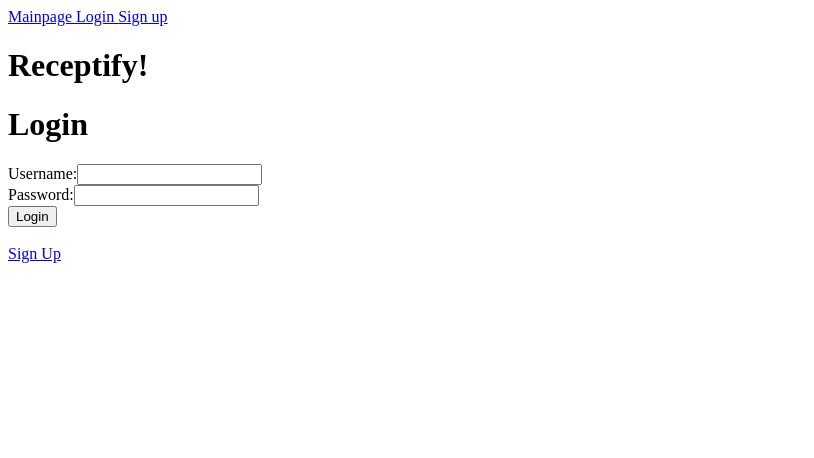
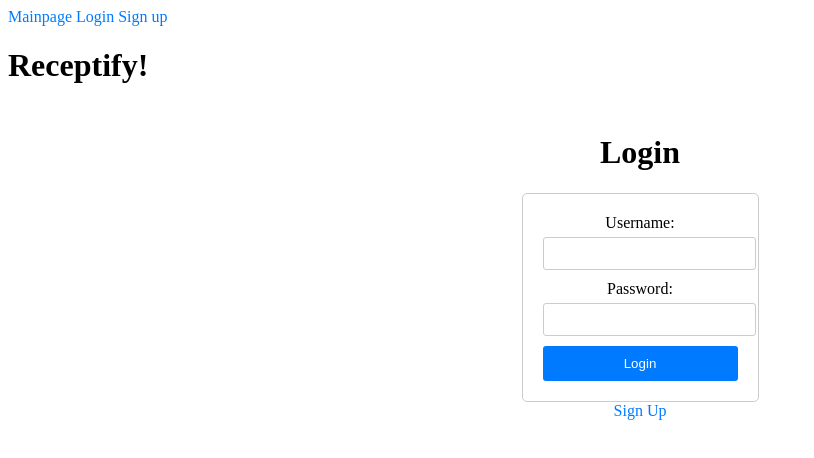
Before and after one commit to JuhoSiitonen/Receptify, a React (Vite) app in the folder frontend/: page /login in a window 1280 px wide. Shown: the top 458 px of the page, without its empty margins (0-814 px from the left). Built offline with nearby package versions, Linux system fonts and the light colour scheme; no server answers.

Commit message:
Login form css!

```diff
--- /dev/null
+++ b/frontend/src/components/Login.css
@@ -0,0 +1,58 @@
+.login-container {
+    text-align: center;
+    margin-top: 50px;
+}
+
+.login-form {
+    display: inline-block;
+    border: 1px solid #ccc;
+    padding: 20px;
+    border-radius: 5px;
+}
+
+.login-form div {
+    margin-bottom: 10px;
+}
+
+.login-form label {
+    display: block;
+    margin-bottom: 5px;
+}
+
+.login-form input {
+    width: 100%;
+    padding: 8px;
+    border: 1px solid #ccc;
+    border-radius: 3px;
+}
+
+.login-form button {
+    width: 100%;
+    padding: 10px;
+    background-color: #007bff;
+    color: #fff;
+    border: none;
+    border-radius: 3px;
+    cursor: pointer;
+}
+
+.login-form button:hover {
+    background-color: #0056b3;
+}
+
+.login-form button:active {
+    background-color: #004080;
+}
+
+.login-form button:focus {
+    outline: none;
+}
+
+a {
+    text-decoration: none;
+    color: #007bff;
+}
+
+a:hover {
+    text-decoration: underline;
+}
--- a/frontend/src/components/Login.jsx
+++ b/frontend/src/components/Login.jsx
@@ -3,6 +3,7 @@ import { useDispatch } from 'react-redux'
 import { useNavigate } from 'react-router-dom'
 import { Link } from 'react-router-dom'
 import { login } from '../reducers/userReducer'
+import './Login.css'
 
 
 const Login = () => {
@@ -40,9 +41,9 @@ const Login = () => {
     }
 
     return (
-        <div>
+        <div className="login-container">
             <h1>Login</h1>
-            <form onSubmit={handleSubmit}>
+            <form onSubmit={handleSubmit} className="login-form">
                 <div>
                     <label htmlFor="username">Username:</label>
                     <input id="username" value={username} onChange={handleUsernameChange} />
```
